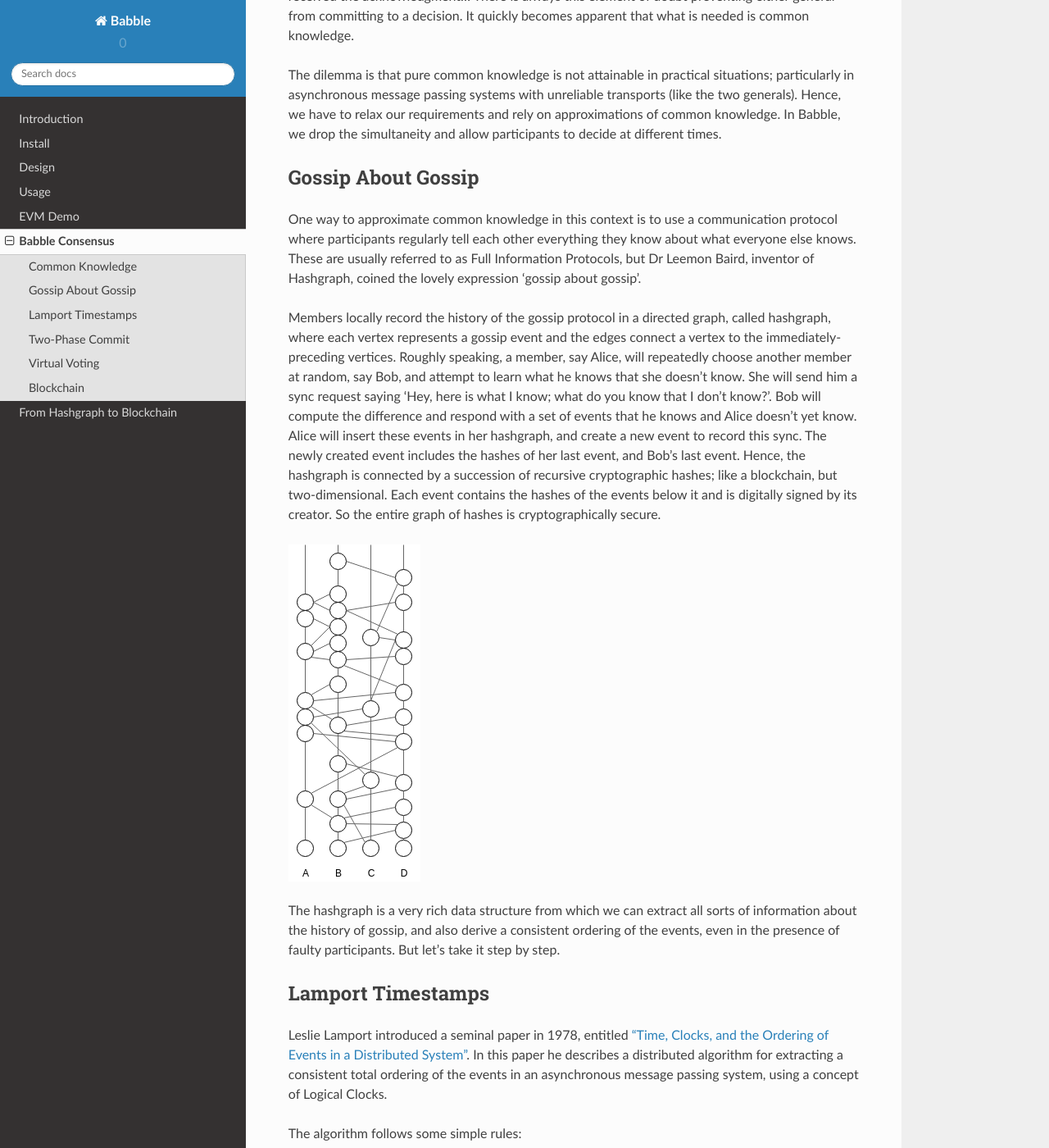
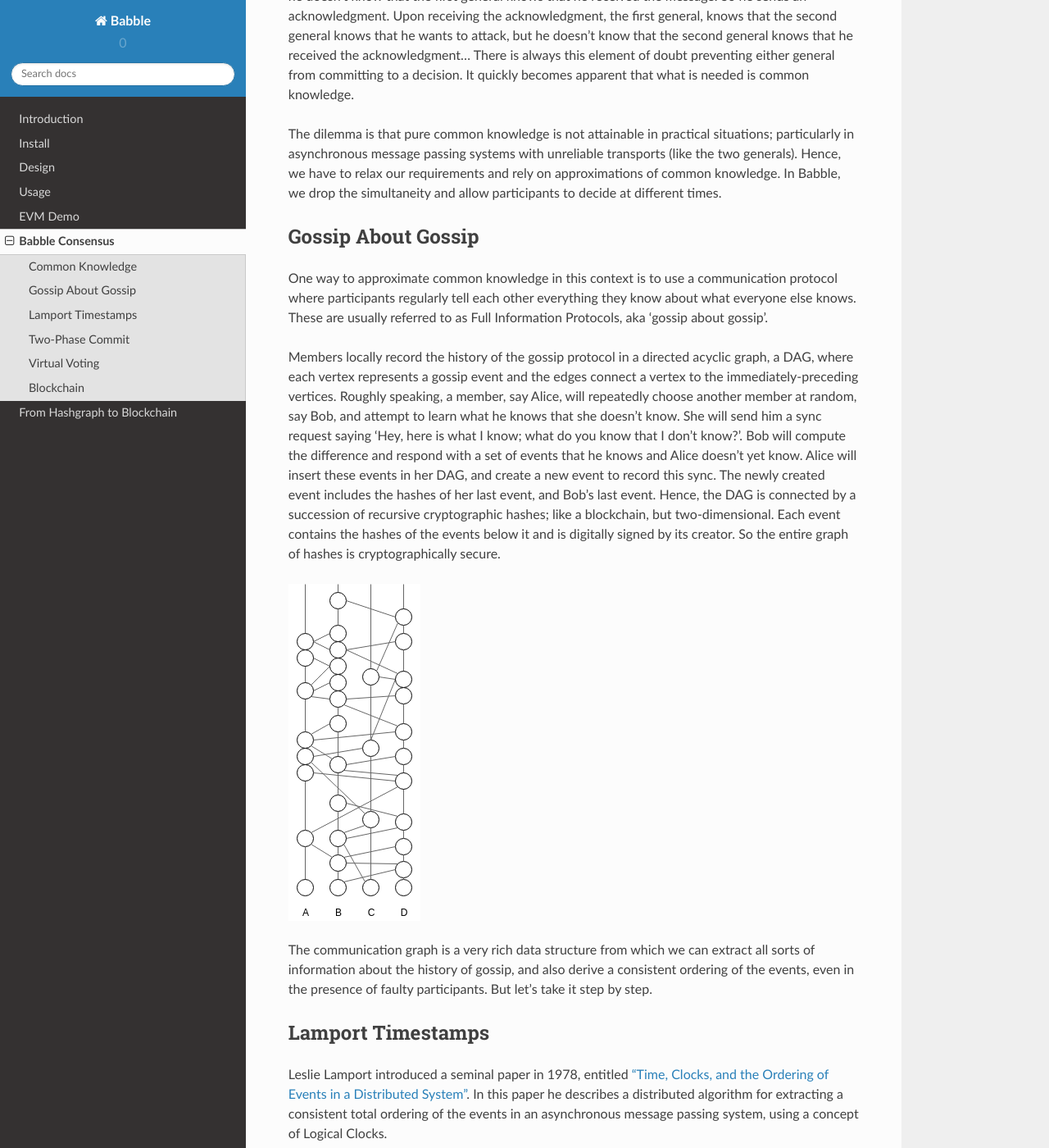
Before and after one commit to mosaicnetworks/babble, a Sphinx documentation site: the page built from docs/consensus.rst, in a window 1280 px wide and 1400 px high, scrolled down 736 px. Shown: the whole window at 82% size. Built offline with Sphinx 7.4.7 and the Read the Docs theme 2.0.0, drawn with Linux system fonts in a browser that asks for light colours; some of the changed text lies outside the part shown.

Commit message:
Finish consensus section in docs

```diff
--- a/docs/consensus.rst
+++ b/docs/consensus.rst
@@ -47,31 +51,29 @@ Gossip About Gossip
 
 One way to approximate common knowledge in this context is to use a
 communication protocol where participants regularly tell each other everything
-they know about what everyone else knows. These are usually referred to as
-Full Information Protocols, but Dr Leemon Baird, inventor of Hashgraph, coined
-the lovely expression 'gossip about gossip'.
+they know about what everyone else knows. These are usually referred to as Full
+Information Protocols, aka ‘gossip about gossip’.
 
-Members locally record the history of the gossip protocol in a directed graph,
-called hashgraph, where each vertex represents a gossip event and the edges
-connect a vertex to the immediately-preceding vertices. Roughly speaking, a
-member, say Alice, will repeatedly choose another member at random, say Bob, and
-attempt to learn what he knows that she doesn't know. She will send him a sync
-request saying  'Hey, here is what I know; what do you know that I don't know?'.
-Bob will compute the difference and respond with a set of events that he knows
-and Alice doesn't yet know. Alice will insert these events in her  hashgraph,
-and create a new event to record this sync. The newly created event includes the
-hashes of her last event, and Bob's last event. Hence, the hashgraph is
-connected by a succession of recursive cryptographic hashes; like a blockchain,
-but two-dimensional. Each event contains the hashes of the events below it and
-is digitally signed by its creator. So the entire graph of hashes is
-cryptographically secure.
+Members locally record the history of the gossip protocol in a directed acyclic
+graph, a DAG, where each vertex represents a gossip event and the edges connect
+a vertex to the immediately-preceding vertices. Roughly speaking, a member, say
+Alice, will repeatedly choose another member at random, say Bob, and attempt to
+learn what he knows that she doesn’t know. She will send him a sync request
+saying ‘Hey, here is what I know; what do you know that I don’t know?’. Bob will
+compute the difference and respond with a set of events that he knows and Alice
+doesn’t yet know. Alice will insert these events in her DAG, and create a new
+event to record this sync. The newly created event includes the hashes of her
+last event, and Bob’s last event. Hence, the DAG is connected by a succession of
+recursive cryptographic hashes; like a blockchain, but two-dimensional. Each
+event contains the hashes of the events below it and is digitally signed by its
+creator. So the entire graph of hashes is cryptographically secure.
 
 .. image:: assets/dag.png
 
-The hashgraph is a very rich data structure from which we can extract all sorts
-of information about the history of gossip, and also derive a consistent
-ordering of the events, even in the presence of faulty participants. But let’s
-take it step by step.
+The communication graph is a very rich data structure from which we can extract
+all sorts of information about the history of gossip, and also derive a
+consistent ordering of the events, even in the presence of faulty participants.
+But let’s take it step by step.
 
 Lamport Timestamps
 ------------------
@@ -146,9 +148,10 @@ leader - and how this leader is elected or changed.
 Virtual Voting
 --------------
 
-A similar algorithm can be run internally thanks to the hashgraph by using the
-concept of virtual voting. Instead of exchanging votes directly, we compute what
-other participants would have voted, based on our knowledge of what they know.
+A similar algorithm can be run internally thanks to the communication graph by
+using the concept of virtual voting. Instead of exchanging votes directly, we
+compute what other participants would have voted, based on our knowledge of what
+they know.
 
 First, the Hashgraph defines a concept of *Strongly Seeing*:
 
@@ -171,10 +174,10 @@ algorithm are best described in the `original hashgraph whitepaper <https://www.
 
 .. image:: assets/dag_rounds.png
 
-So hashgraph doesn't need a leader. All participants run the algorithm locally,
-process rounds at their own speed, and end up outputting the same batches of
-ordered events. Babble takes these batches of events and projects them onto a
-blockchain.
+So this algorithm doesn't need a leader. All participants run the algorithm
+locally, process rounds at their own speed, and end up outputting the same
+batches of ordered events. Babble takes these batches of events and projects
+them onto a blockchain.
 
 Blockchain
 ----------
```
Also changed, not shown: other parts of docs/consensus.rst (+5 -1 lines).
